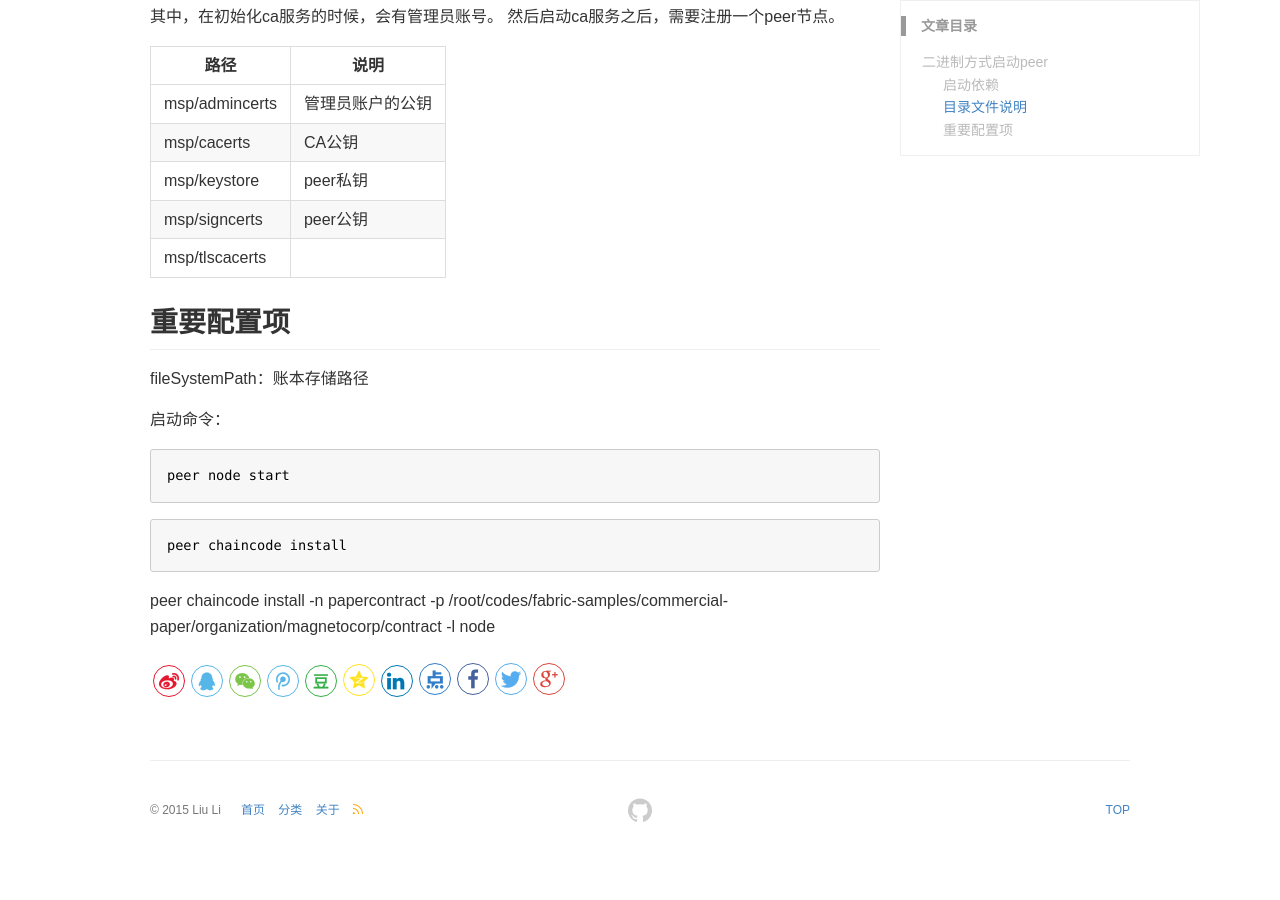
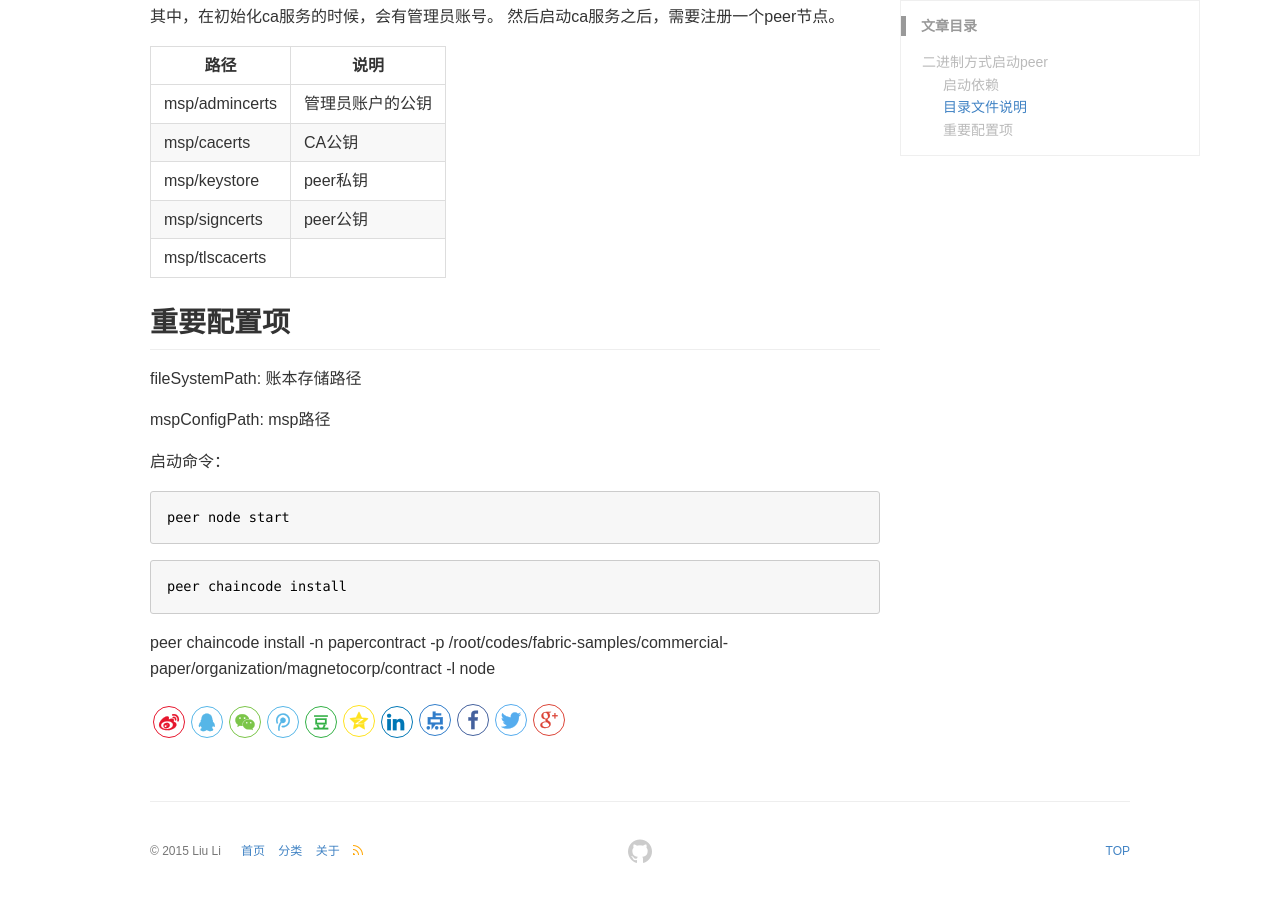
Before and after one commit to nox60/nox60.github.io, a Jekyll site: the page built from _posts/2019-7-22-peer.md, in a window 1280 px wide and 900 px high, scrolled down 581 px. Built offline with Jekyll 4.4.1, drawn with Linux system fonts in a browser that asks for light colours; our own code applies the rules of GitHub Pages for plain Markdown files; comment, search, counter and statistics services are not loaded; before the commit the page ends 1440 px from its top, so only the background shows below that.

Commit message:
Update 2019-7-22-peer.md

```diff
--- a/_posts/2019-7-22-peer.md
+++ b/_posts/2019-7-22-peer.md
@@ -23,7 +23,9 @@ peer启动的时候需要一些证书文件，这些文件需要在hyperledger f
 
 ## 重要配置项
 
-fileSystemPath：账本存储路径
+fileSystemPath: 账本存储路径
+
+mspConfigPath: msp路径
 
 启动命令：
 
```
